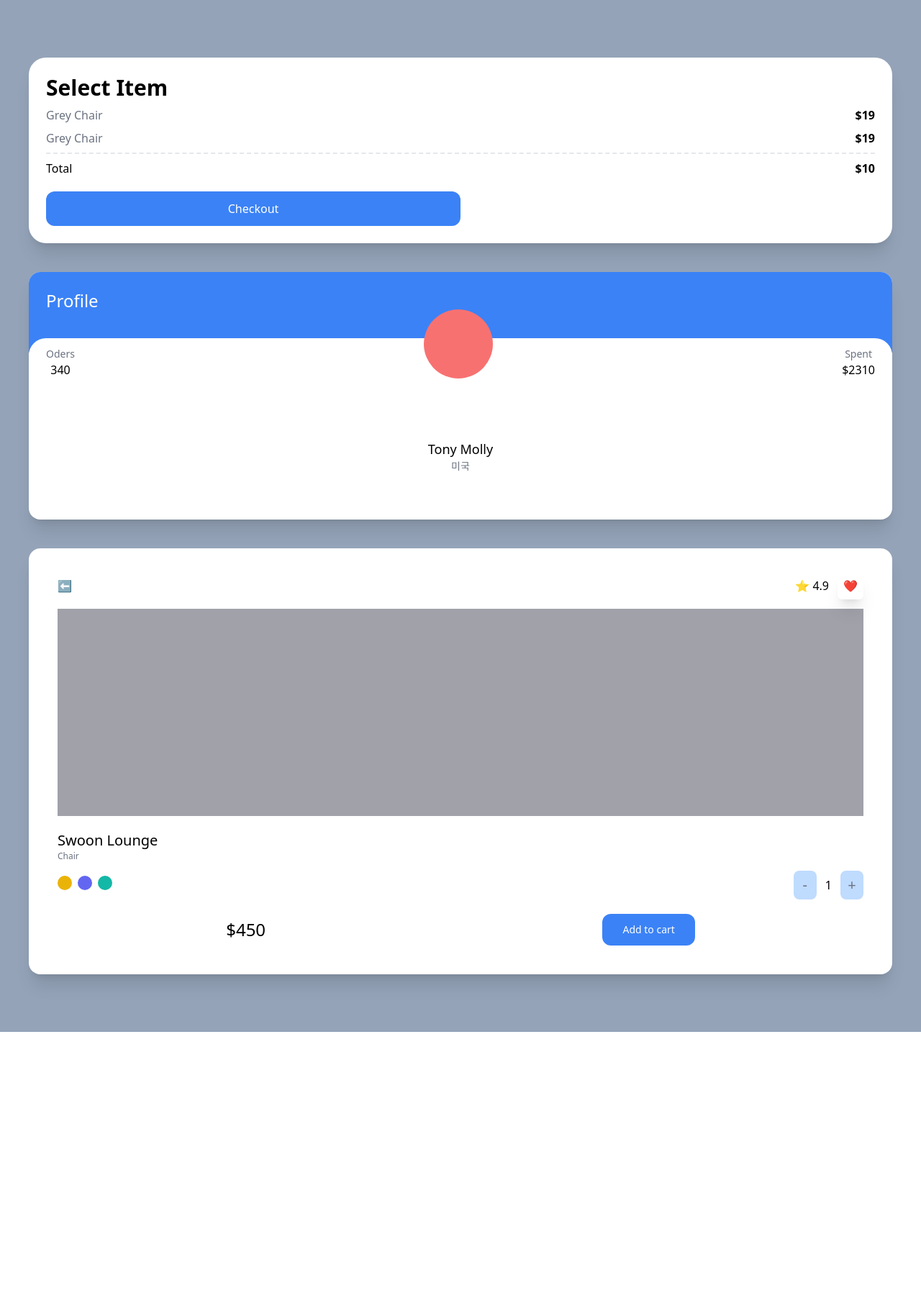
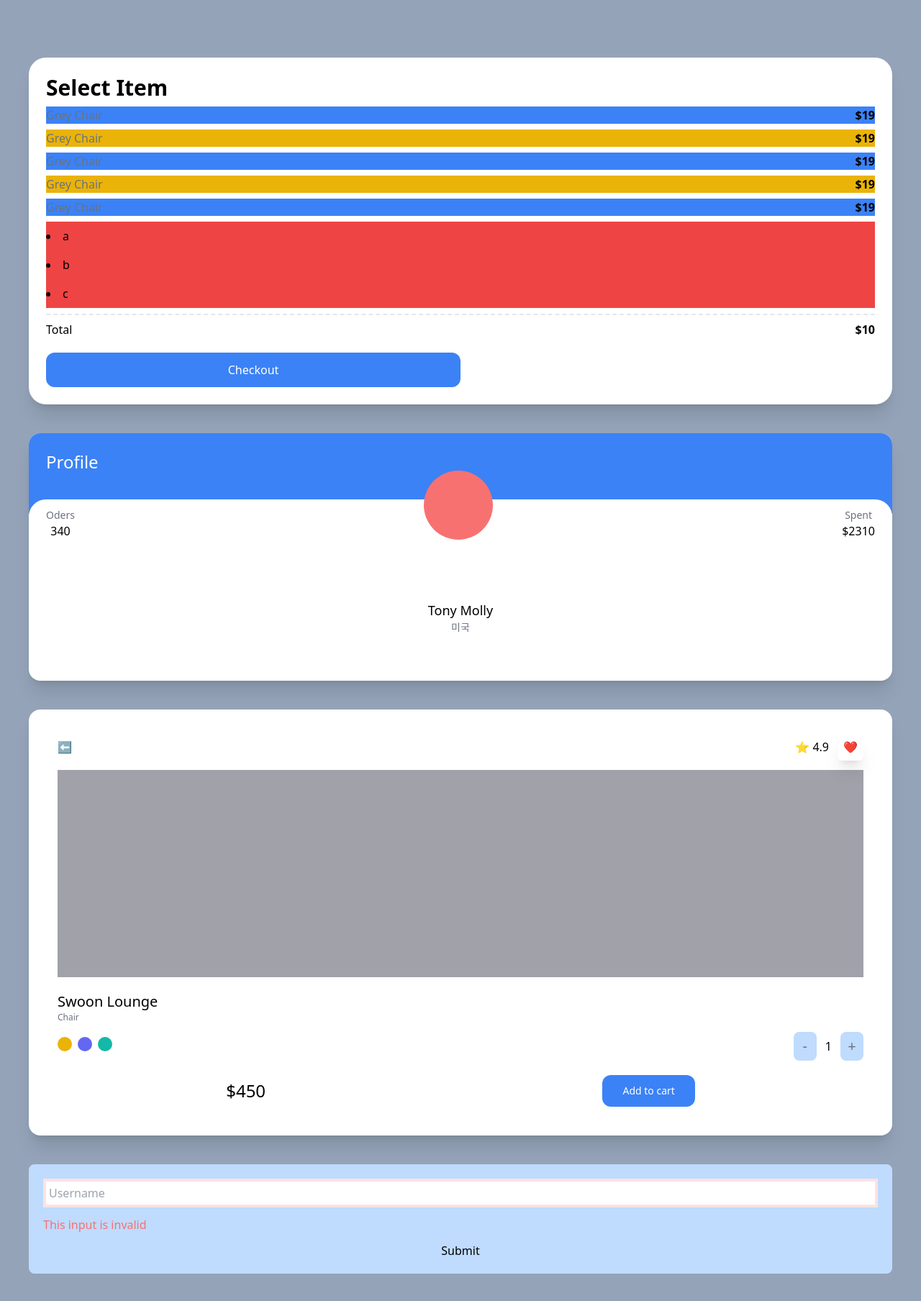
Before and after one commit to wjdghks963/clone-carrot-market, a Next.js app: page / in a window 1280 px wide. Shown: the top 1808 px of the page at 72% size. Before the commit the page ends 1434 px from the top, so only its background shows below. Built offline with nearby package versions, Linux system fonts and the light colour scheme.

Commit message:
group & peer

```diff
--- a/pages/index.tsx
+++ b/pages/index.tsx
@@ -1,86 +1,116 @@
-import type { NextPage } from 'next'
+import type { NextPage } from "next";
 
 const Home: NextPage = () => {
   return (
-<div className="bg-slate-400 py-20 px-10 grid gap-10 min-h-screen">
-      <div className="bg-white p-6 rounded-3xl shadow-xl">
-        <span className="font-semibold text-3xl">Select Item</span>
-        <div className="flex justify-between my-2">
+    <div className="grid min-h-screen gap-10 bg-slate-400 py-20 px-10">
+      <div className="rounded-3xl bg-white p-6 shadow-xl">
+        <span className="text-3xl font-semibold">Select Item</span>
+
+        <ul>
+          {[1, 2, 3, 4, 5].map((i) => (
+            <div
+              key={i}
+              className="my-2 flex justify-between odd:bg-blue-500 even:bg-yellow-500"
+            >
               <span className="text-gray-500">Grey Chair</span>
               <span className="font-semibold">$19</span>
             </div>
-        <div className="flex justify-between">
-          <span className="text-gray-500">Grey Chair</span>
-          <span className="font-semibold">$19</span>
-        </div>
-        <div className="flex justify-between mt-2 pt-2 border-t-2 border-dashed">
+          ))}
+        </ul>
+        {["a", "b", "c", ""].map((c, i) => (
+          <li className="bg-red-500 py-2 empty:hidden" key={i}>
+            {c}
+          </li>
+        ))}
+        <div className="mt-2 flex justify-between border-t-2 border-dashed pt-2">
           <span>Total</span>
           <span className="font-semibold">$10</span>
         </div>
         <button
-          className="mt-5 bg-blue-500 text-white p-3
-          text-center rounded-xl w-1/2 mx-auto
+          className="mx-auto mt-5 w-1/2 rounded-xl
+          bg-blue-500 p-3 text-center text-white
           hover:bg-teal-500 hover:text-black
-          active:bg-yellow-500 focus:bg-red-500
+          focus:bg-red-500 active:bg-yellow-500
          "
         >
           Checkout
         </button>
       </div>
-      <div className="bg-white overflow-hidden rounded-2xl shadow-xl">
-        <div className='bg-blue-500 p-6 pb-14' >
-          <span className='text-white text-2xl'>Profile</span>
+      <div className="group overflow-hidden rounded-2xl bg-white shadow-xl">
+        <div className="bg-blue-500 p-6 pb-14">
+          <span className="text-2xl text-white">Profile</span>
         </div>
-        <div className='rounded-3xl p-6 bg-white relative -top-5'>
-          <div className='flex relative -top-16 items-end justify-between'>
-            <div className='flex flex-col items-center'>
-            <span className='text-sm text-gray-500'>Oders</span>
-            <span className='font-medium'>340</span>
+        <div className="relative -top-5 rounded-3xl bg-white p-6">
+          <div className="relative -top-16 flex items-end justify-between">
+            <div className="flex flex-col items-center">
+              <span className="text-sm text-gray-500">Oders</span>
+              <span className="font-medium">340</span>
             </div>
-            <div  className='h-24 w-24 bg-red-400 rounded-full'/>
-            <div className='flex flex-col items-center'>
-              <span className='text-sm text-gray-500'>Spent</span>
-              <span className='font-medium'>$2310</span>
+            <div className="h-24 w-24 rounded-full bg-red-400 transition-colors group-hover:bg-red-300" />
+            <div className="flex flex-col items-center">
+              <span className="text-sm text-gray-500">Spent</span>
+              <span className="font-medium">$2310</span>
             </div>
           </div>
-          <div className='relative mt-5 flex flex-col items-center -mt-10 mb-5'>
-              <span className='text-lg font-medium'>Tony Molly</span>
-              <span className='text-sm text-gray-500'>미국</span>
+          <div className="relative mt-5 -mt-10 mb-5 flex flex-col items-center">
+            <span className="text-lg font-medium">Tony Molly</span>
+            <span className="text-sm text-gray-500">미국</span>
           </div>
         </div>
       </div>
-      <div className="bg-white p-10 rounded-2xl shadow-xl">
-        <div className='flex mb-5 justify-between items-center'>
+      <div className="rounded-2xl bg-white p-10 shadow-xl">
+        <div className="mb-5 flex items-center justify-between">
           <span>⬅</span>
-          <div className='space-x-3'>
+          <div className="space-x-3">
             <span>⭐️ 4.9</span>
-            <span className='shadow-xl p-2 rounded-md'>❤️</span>
+            <span className="rounded-md p-2 shadow-xl">❤️</span>
           </div>
         </div>
-        <div className='bg-zinc-400 h-72 mb-5'/>
-        <div className='flex flex-col'>
-          <span className='font-medium text-xl'>Swoon Lounge</span>
-          <span className='text-xs text-gray-500'>Chair</span>
-          <div className='mt-3 mb-5 flex justify-between items-center'>
-            <div className='space-x-2'>
-              <button className='w-5 h-5 rounded-full bg-yellow-500 focus:ring-2 ring-offset-2 ring-yellow-500 ring-opacity-1 transition '/>
-              <button className='w-5 h-5 rounded-full bg-indigo-500 focus:ring-2 ring-offset-2 ring-indigo-500 ring-opacity-1 transition'/>
-              <button className='w-5 h-5 rounded-full bg-teal-500 focus:ring-2 ring-offset-2 ring-teal-500 ring-opacity-1 transition'/>
+        <div className="mb-5 h-72 bg-zinc-400" />
+        <div className="flex flex-col">
+          <span className="text-xl font-medium">Swoon Lounge</span>
+          <span className="text-xs text-gray-500">Chair</span>
+          <div className="mt-3 mb-5 flex items-center justify-between">
+            <div className="space-x-2">
+              <button className="ring-opacity-1 h-5 w-5 rounded-full bg-yellow-500 ring-yellow-500 ring-offset-2 transition focus:ring-2 " />
+              <button className="ring-opacity-1 h-5 w-5 rounded-full bg-indigo-500 ring-indigo-500 ring-offset-2 transition focus:ring-2" />
+              <button className="ring-opacity-1 h-5 w-5 rounded-full bg-teal-500 ring-teal-500 ring-offset-2 transition focus:ring-2" />
             </div>
-            <div className='flex items-center space-x-3'>
-              <button className='p-1.5 bg-blue-200 rounded-lg flex justify-center items-center aspect-square w-8 text-xl text-gray-500'>-</button>
+            <div className="flex items-center space-x-3">
+              <button className="flex aspect-square w-8 items-center justify-center rounded-lg bg-blue-200 p-1.5 text-xl text-gray-500">
+                -
+              </button>
               <span>1</span>
-              <button className='p-1.5 bg-blue-200 rounded-lg flex justify-center items-center aspect-square w-8 text-xl text-gray-500'>+</button>
+              <button className="flex aspect-square w-8 items-center justify-center rounded-lg bg-blue-200 p-1.5 text-xl text-gray-500">
+                +
+              </button>
             </div>
           </div>
-          <div className='flex justify-around items-center'>
-            <span className='font-medium text-2xl'>$450</span>
-            <button className='bg-blue-500 text-center py-3 px-7 text-sm text-white rounded-xl'>Add to cart</button>
+          <div className="flex items-center justify-around">
+            <span className="text-2xl font-medium">$450</span>
+            <button className="rounded-xl bg-blue-500 py-3 px-7 text-center text-sm text-white">
+              Add to cart
+            </button>
           </div>
         </div>
       </div>
+      <form className="flex flex-col space-y-3 rounded-lg bg-blue-200 p-5 focus-within:bg-blue-100">
+        <input
+          type="text"
+          placeholder="Username"
+          required
+          className="peer border-4 border-red-100 p-1"
+        />
+        <span className="hidden peer-invalid:block peer-invalid:text-red-400">
+          This input is invalid
+        </span>
+        <span className="hidden peer-valid:block peer-valid:text-teal-400 peer-hover:bg-teal-200">
+          Nice Username
+        </span>
+        <input type="submit" value="Submit" className="" />
+      </form>
     </div>
   );
 };
 
-export default Home
+export default Home;
```
Also changed, not shown: 1 other file (tests, documents, lock files or other folders). Lines whose indentation alone changed are shown as unchanged.
